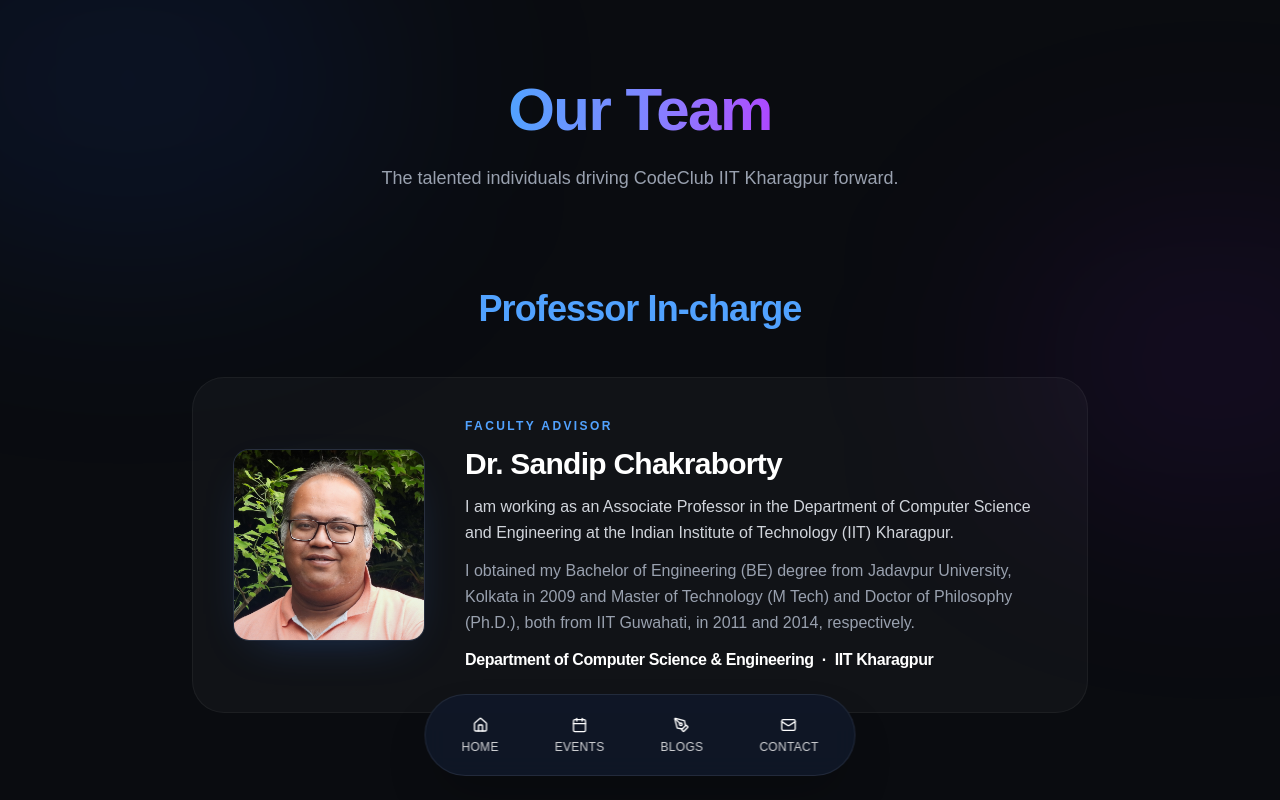
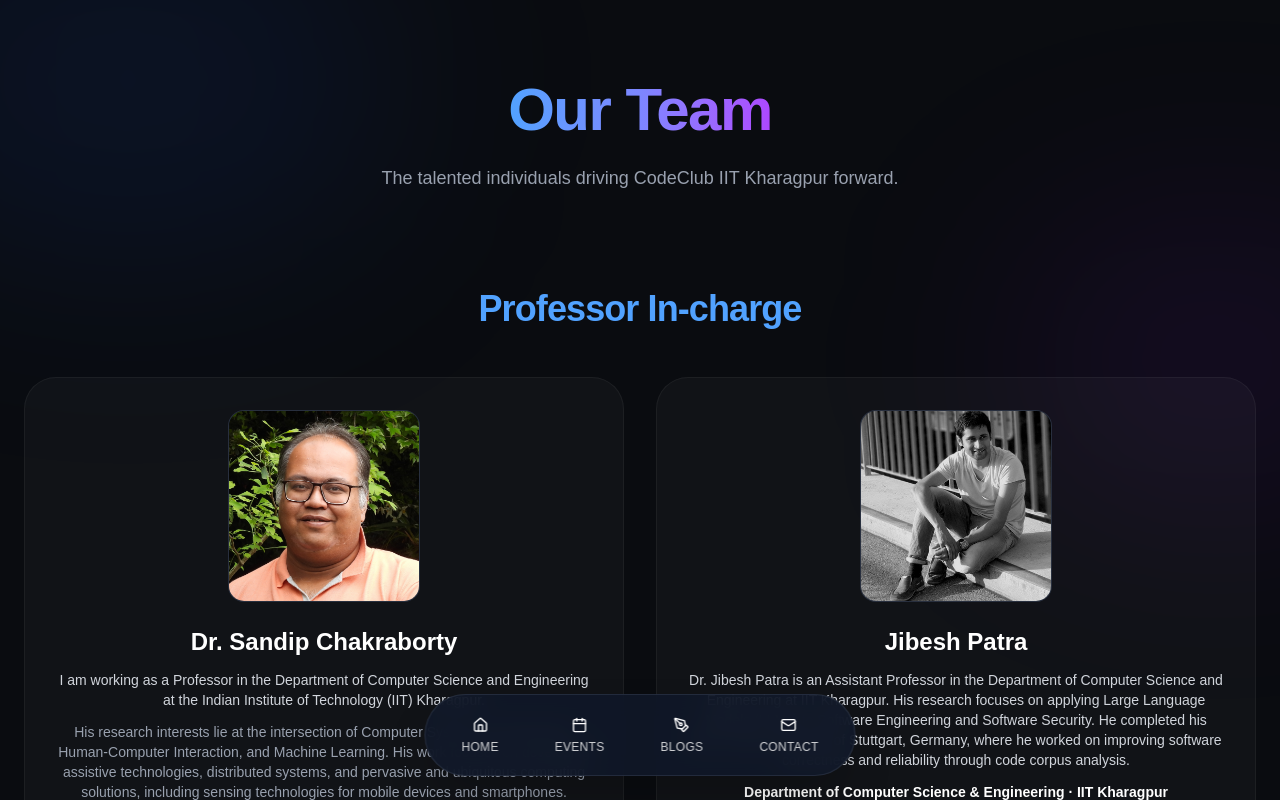
Before and after one commit to CodeClub-IITKGP/_website_, a React (Vite) app: page /#/contact in a window 1280 px wide. Built offline with nearby package versions, Linux system fonts and the light colour scheme.

Commit message:
Updated faculty profiles and events

```diff
--- a/src/components/Contact.tsx
+++ b/src/components/Contact.tsx
@@ -71,26 +71,28 @@ const advisors = advisorNames
           </p>
         </motion.header>
 
-        {/* Professor In-charge - compact text, airy spacing */}
+
+        {/* Professor In-charge */}
         <section className="mb-32">
           <SectionHeader title="Professor In-charge" color="text-blue-400" />
+
+          <div className="grid grid-cols-1 lg:grid-cols-2 gap-8">
+
+            {/* Dr. Sandip Chakraborty */}
             <motion.div
               whileHover={{ y: -5 }}
-            className="max-w-4xl mx-auto bg-white/[0.03] rounded-[2rem] p-8 md:p-10 border border-white/5 flex flex-col md:flex-row gap-10 items-center"
+              className="bg-white/[0.03] rounded-[2rem] p-8 border border-white/5 flex flex-col items-center text-center"
             >
-            <div className="w-48 h-48 flex-shrink-0 bg-gray-900 rounded-2xl border border-white/10 relative overflow-hidden group shadow-[0_15px_50px_-25px_rgba(59,130,246,0.4)]">
+              <div className="w-48 h-48 flex-shrink-0 bg-gray-900 rounded-2xl border border-white/10 overflow-hidden">
                 <img
-                src={`assets/imgs/sandip chakrobarty.jpeg`}
+                  src="assets/imgs/sandip chakrobarty.jpeg"
                   alt="Dr. Sandip Chakraborty"
-                className="w-full h-full object-cover group-hover:scale-105 transition-transform duration-500"
+                  className="w-full h-full object-cover"
                 />
-              <div className="absolute inset-0 bg-gradient-to-t from-blue-500/10 to-transparent" />
               </div>
-            <div className="flex-1 text-center md:text-left space-y-3">
-              <p className="text-xs font-semibold uppercase tracking-[0.2em] text-blue-400">
-                  Faculty Advisor
-              </p>
-              <h3 className="text-2xl md:text-3xl font-semibold text-white tracking-tight">
+
+              <div className="mt-6 space-y-3">
+                <h3 className="text-2xl font-semibold text-white">
                   <a
                     href="https://sandipc-iitkgp.github.io/sandip-web/"
                     target="_blank"
@@ -100,32 +102,72 @@ const advisors = advisorNames
                     Dr. Sandip Chakraborty
                   </a>
                 </h3>
-              <p className="text-sm md:text-base text-gray-300 leading-relaxed max-w-3xl mx-auto md:mx-0">
-                I am working as an Associate Professor in the Department of
-                Computer Science and Engineering at the Indian Institute of
+
+                <p className="text-sm text-gray-300">
+                  I am working as a Professor in the Department of Computer
+                  Science and Engineering at the Indian Institute of
                   Technology (IIT) Kharagpur.
                 </p>
-              <div className="space-y-3 text-gray-400 leading-relaxed text-sm md:text-base max-w-3xl mx-auto md:mx-0">
-                <p>
-                  I obtained my Bachelor of Engineering (BE) degree from
-                  Jadavpur University, Kolkata in 2009 and Master of Technology
-                  (M Tech) and Doctor of Philosophy (Ph.D.), both from IIT
-                  Guwahati, in 2011 and 2014, respectively.
+
+                <p className="text-sm text-gray-400">
+                  His research interests lie at the intersection of Computer
+                  Systems and Networks, Human-Computer Interaction, and
+                  Machine Learning. His work focuses on developing assistive
+                  technologies, distributed systems, and pervasive and
+                  ubiquitous computing solutions, including sensing
+                  technologies for mobile devices and smartphones.
                 </p>
-                {/* <p>
-                  As a system researcher, my primary research interests is in
-                  the intersection of computer systems, human computer
-                  interaction and machine learning.
-                </p> */}
-              </div>
-              <p className="text-l md:text-l font-semibold text-white tracking-tight">
-                Department of Computer Science & Engineering
-                <span className="mx-2 text-white-400">·</span>
-                IIT Kharagpur
+
+                <p className="text-sm font-semibold text-white">
+                  Department of Computer Science & Engineering · IIT Kharagpur
                 </p>
               </div>
             </motion.div>
+
+            {/* Jibesh Patra */}
+            <motion.div
+              whileHover={{ y: -5 }}
+              className="bg-white/[0.03] rounded-[2rem] p-8 border border-white/5 flex flex-col items-center text-center"
+            >
+              <div className="w-48 h-48 flex-shrink-0 bg-gray-900 rounded-2xl border border-white/10 overflow-hidden">
+                <img
+                  src="assets/imgs/jibesh.jpeg"
+                  alt="Jibesh Patra"
+                  className="w-full h-full object-cover"
+                />
+              </div>
+
+              <div className="mt-6 space-y-3">
+                <h3 className="text-2xl font-semibold text-white">
+                  <a
+                    href="https://jibesh.com/"
+                    target="_blank"
+                    rel="noopener noreferrer"
+                    className="hover:text-blue-400 transition-colors"
+                  >
+                    Jibesh Patra
+                  </a>
+                </h3>
+
+                <p className="text-sm text-gray-300">
+                  Dr. Jibesh Patra is an Assistant Professor in the Department of
+                  Computer Science and Engineering at IIT Kharagpur. His research
+                  focuses on applying Large Language Models (LLMs) to Software
+                  Engineering and Software Security. He completed his Ph.D. at
+                  the University of Stuttgart, Germany, where he worked on
+                  improving software correctness and reliability through code
+                  corpus analysis.
+                </p>
+
+                <p className="text-sm font-semibold text-white">
+                  Department of Computer Science & Engineering · IIT Kharagpur
+                </p>
+              </div>
+            </motion.div>
+
+          </div>
         </section>
+
 
         {/* Governing Batch Section - 5 Columns */}
         <section className="mb-32">
--- a/src/components/Events.tsx
+++ b/src/components/Events.tsx
@@ -146,19 +146,7 @@ const Events = () => {
                 "Win bragging rights!",
               ]}
             />
-            <EventCard
-              title="Bitwise CodeNite"
-              image="assets/events_img/bitwise.jpeg"
-              glowColor="hover:shadow-[0_0_30px_-12px_rgba(168,85,247,0.35)]"
-              borderColor="hover:border-purple-500/40"
-              content="The code never sleeps!! A legendary overnight coding marathon for the bravest coders. Push your limits and code through the night in a thrilling competition. Experience the camaraderie and collaboration of the coding community. Emerge victorious and claim the ultimate coding crown!"
-              features={[
-                "Overnight coding marathon",
-                "Ultimate coding challenge",
-                "Community collaboration",
-                "Legendary coder status",
-              ]}
-            />
+
           </div>
         </section>
 
```
Also changed, not shown: public/assets/imgs/jibesh.jpeg (added). Lines whose indentation alone changed are shown as unchanged.
